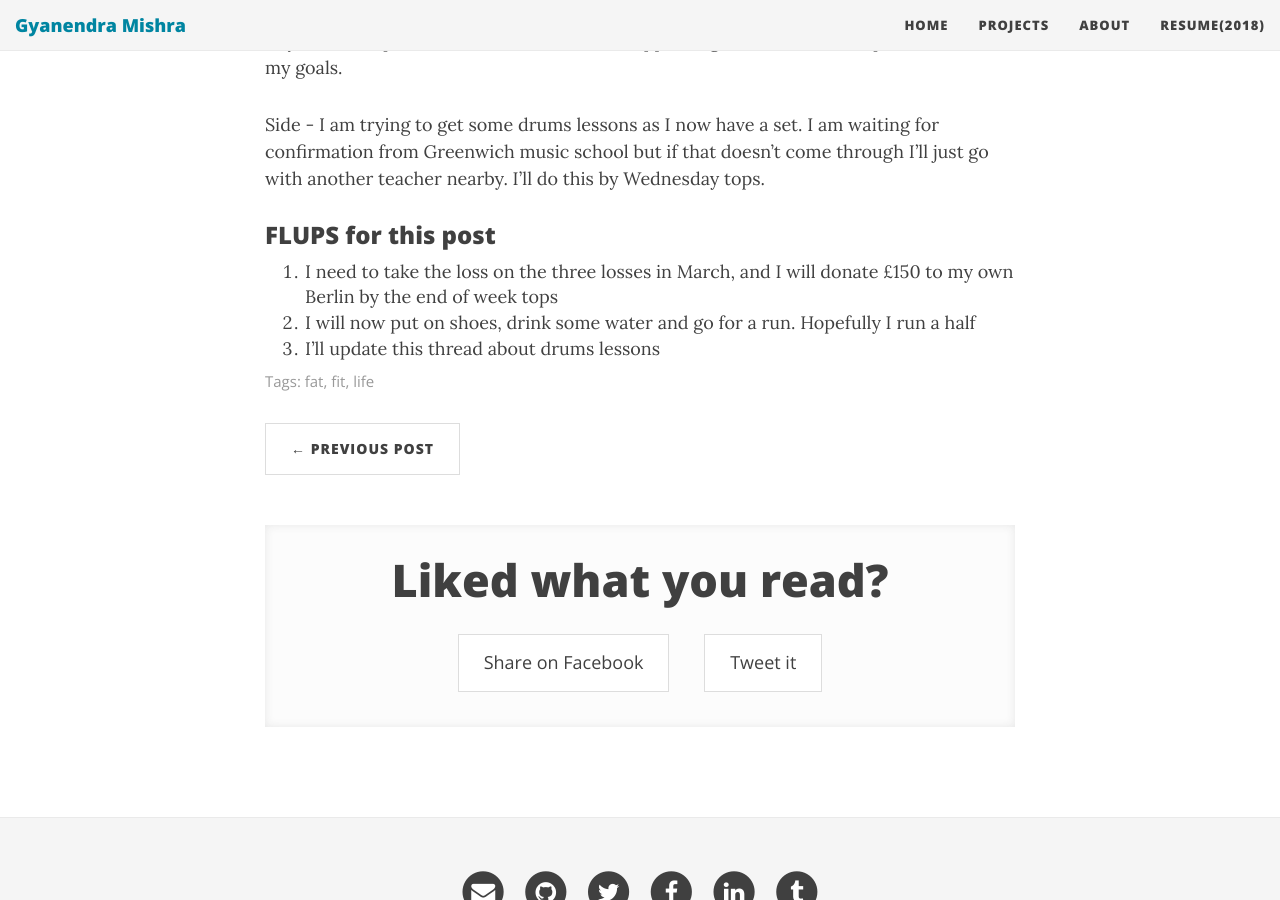
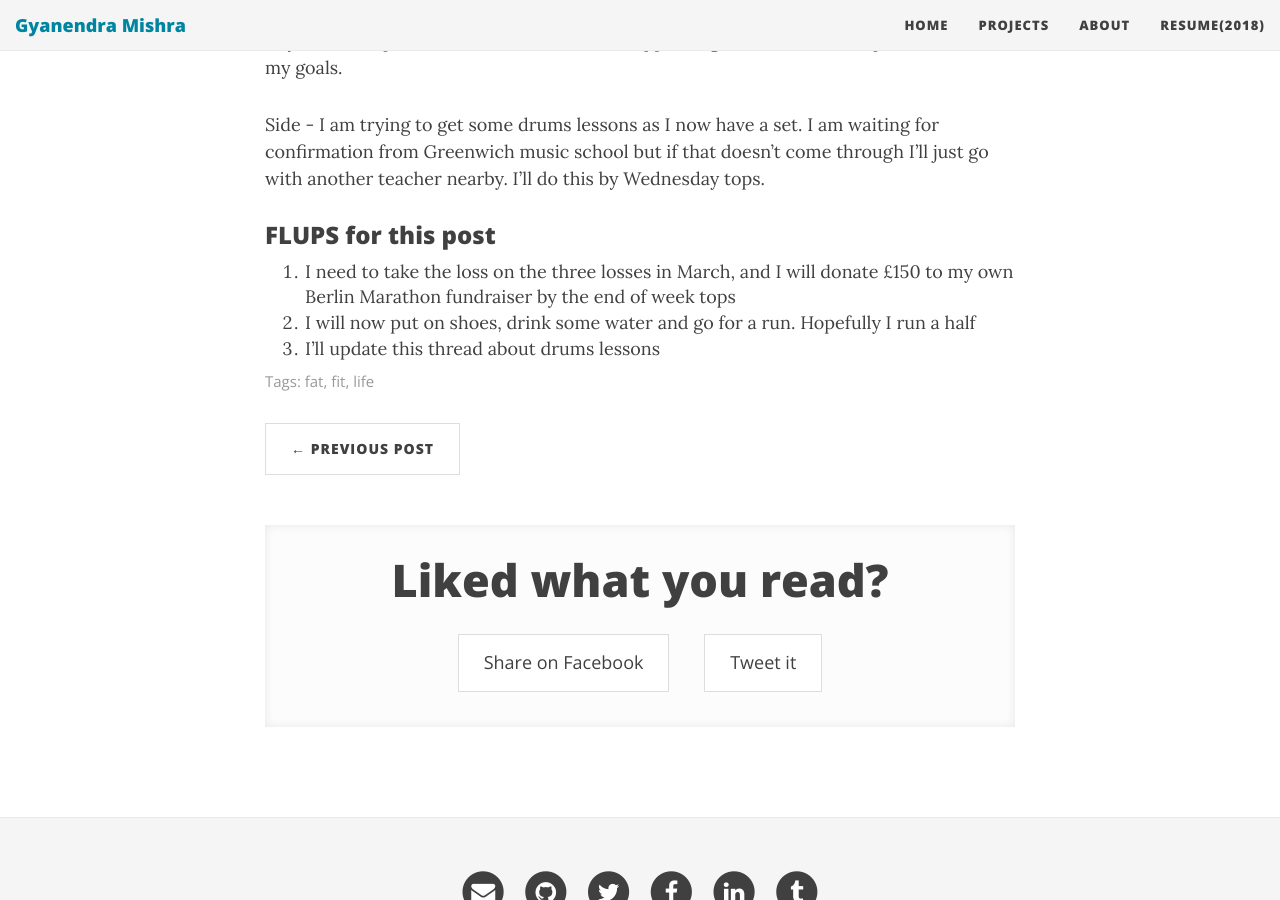
Before and after one commit to h4ck3rk3y/h4ck3rk3y.github.io, a Jekyll site: the page built from _posts/2023-05-13-april-may.md, in a window 1280 px wide and 900 px high, scrolled down 2409 px. Built offline with Jekyll 4.4.1, drawn with Linux system fonts in a browser that asks for light colours; nearby versions of some CDN libraries; comment, search, counter and statistics services are not loaded.

Commit message:
fix sentences

```diff
--- a/_posts/2023-05-13-april-may.md
+++ b/_posts/2023-05-13-april-may.md
@@ -60,6 +60,6 @@ Side - I am trying to get some drums lessons as I now have a set. I am waiting f
 
 ### FLUPS for this post
 
-1. I need to take the loss on the three losses in March, and I will donate £150 to my own Berlin by the end of week tops
+1. I need to take the loss on the three losses in March, and I will donate £150 to my own Berlin Marathon fundraiser by the end of week tops
 1. I will now put on shoes, drink some water and go for a run. Hopefully I run a half
 1. I'll update this thread about drums lessons
```
